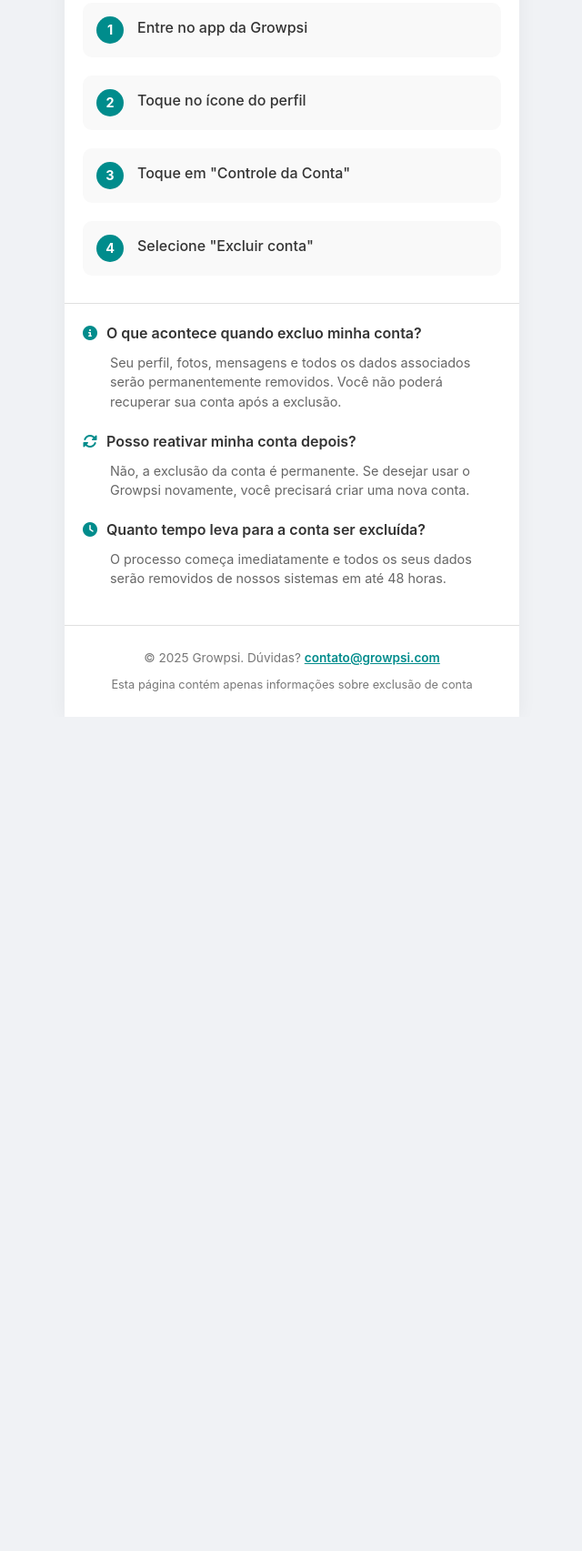
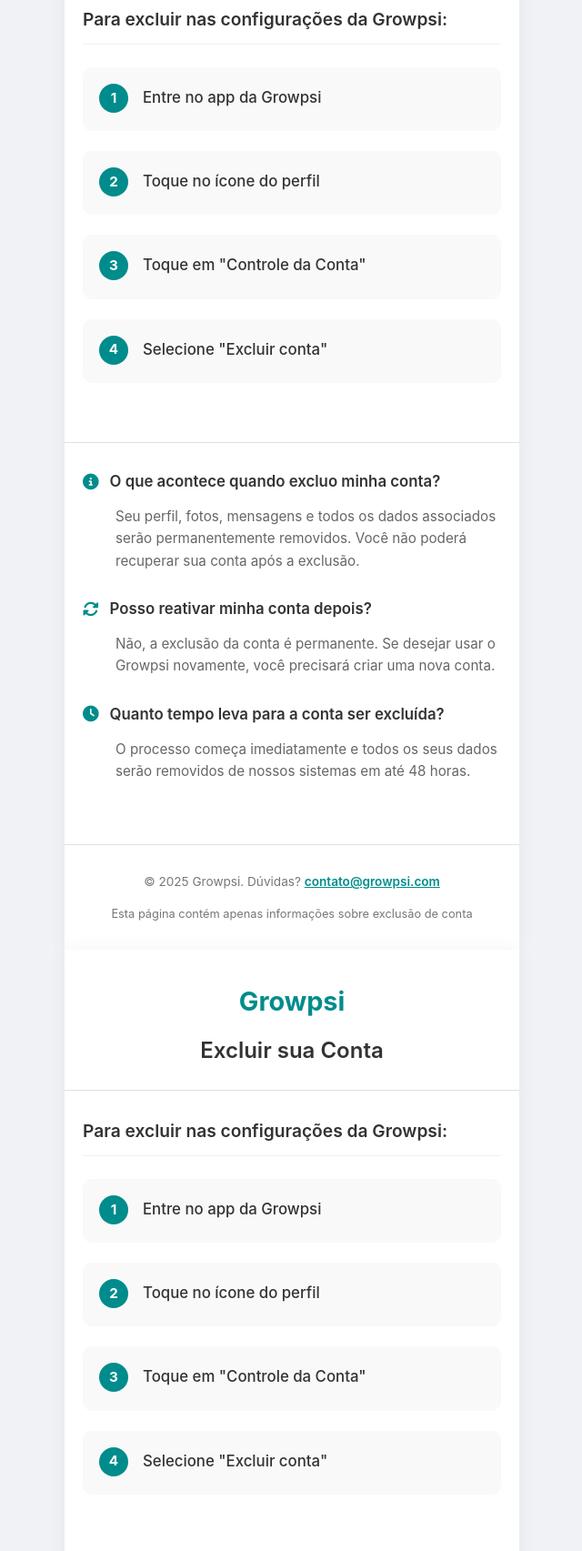
Before and after one commit to MadMaxMota/account_delete_growpsi, a plain HTML site: page index.html in a window 1280 px wide. Shown: the part 178-1883 px from the top of the page at 91% size, without its empty margins (319-959 px from the left). Before the commit the page ends 966 px from the top, so only its background shows below. Drawn offline with Linux system fonts and the light colour scheme.

Commit message:
Update index.html

```diff
--- a/index.html
+++ b/index.html
@@ -38,57 +38,40 @@
             background: white;
             color: #333;
             text-align: center;
-            padding: 30px 20px 20px;
+            padding: 35px 20px 25px;
             border-bottom: 1px solid #e0e0e0;
-            position: sticky;
-            top: 0;
-            z-index: 10;
         }
 
+        .logo {
+            font-size: 1.8rem;
+            font-weight: 700;
+            color: #008C8C;
+            margin-bottom: 15px;
+        }
 
         header h1 {
             font-size: 1.5rem;
             font-weight: 600;
-            margin-bottom: 10px;
             color: #333;
         }
 
-        .warning-box {
-            background: #fff8f8;
-            padding: 20px;
-            margin: 20px;
-            border-radius: 12px;
-            border: 1px solid rgba(231, 76, 60, 0.2);
-        }
-
-        .warning-box p {
-            color: #555;
-            font-size: 0.95rem;
-            margin-bottom: 15px;
-            line-height: 1.6;
-        }
-
-        .warning-box strong {
-            color: #e74c3c;
-        }
-
         .method-section {
-            padding: 0 20px;
+            padding: 30px 20px 20px;
         }
 
         .section-title {
             color: #333;
             font-size: 1.2rem;
             font-weight: 600;
-            margin-bottom: 20px;
-            padding-bottom: 10px;
+            margin-bottom: 25px;
+            padding-bottom: 12px;
             border-bottom: 1px solid #f0f2f5;
         }
 
         .steps {
             display: flex;
             flex-direction: column;
-            gap: 20px;
+            gap: 22px;
             margin-bottom: 30px;
         }
 
@@ -97,188 +80,78 @@
             align-items: flex-start;
             background: #f9f9f9;
             border-radius: 10px;
-            padding: 15px;
+            padding: 18px;
         }
 
         .step-number {
             background: #008C8C;
             color: white;
-            width: 30px;
-            height: 30px;
+            width: 32px;
+            height: 32px;
             border-radius: 50%;
             display: flex;
             align-items: center;
             justify-content: center;
             font-weight: bold;
-            font-size: 0.9rem;
-            margin-right: 15px;
+            font-size: 0.95rem;
+            margin-right: 16px;
             flex-shrink: 0;
         }
 
         .step-content {
             flex: 1;
+            padding-top: 3px;
         }
 
         .step-content h3 {
             color: #333;
-            margin-bottom: 5px;
-            font-size: 1rem;
+            margin-bottom: 6px;
+            font-size: 1.05rem;
             font-weight: 500;
         }
 
-        .step-content p {
-            color: #666;
-            font-size: 0.9rem;
-        }
-
-        .alternative-section {
-            background: #f0f7ff;
-            border-radius: 12px;
-            padding: 20px;
-            margin: 25px 20px;
-        }
-
-        .alternative-section h3 {
-            color: #008C8C;
-            margin-bottom: 15px;
-            font-size: 1.1rem;
-            display: flex;
-            align-items: center;
-        }
-
-        .alternative-section h3 i {
-            margin-right: 10px;
-            color: #008C8C;
-        }
-
-        .alternative-section p {
-            color: #555;
-            margin-bottom: 15px;
-            font-size: 0.95rem;
-            line-height: 1.6;
-        }
-
-        .btn {
-            display: inline-block;
-            background: #008C8C;
-            color: white;
-            padding: 14px 25px;
-            border-radius: 25px;
-            text-decoration: none;
-            font-weight: 600;
-            transition: all 0.2s ease;
-            border: none;
-            cursor: pointer;
-            font-size: 1rem;
-            text-align: center;
-            width: 100%;
-            margin-top: 10px;
-        }
-
-        .btn:hover {
-            background: #007070;
-            transform: translateY(-2px);
-            box-shadow: 0 4px 12px rgba(0, 140, 140, 0.25);
-        }
-
-        .btn-secondary {
-            background: white;
-            color: #e74c3c;
-            border: 1px solid #e0e0e0;
-        }
-
-        .btn-secondary:hover {
-            background: #f8f8f8;
-            box-shadow: 0 4px 12px rgba(231, 76, 60, 0.15);
-        }
-
-        .login-help {
-            padding: 15px 20px;
-            background: #f9f9f9;
-            border-radius: 12px;
-            margin: 20px;
-            text-align: center;
-        }
-
-        .login-help p {
-            color: #555;
-            font-size: 0.95rem;
-            margin-bottom: 15px;
-        }
-
-        .login-help a {
-            color: #008C8C;
-            text-decoration: none;
-            font-weight: 500;
-        }
-
-        .login-help a:hover {
-            text-decoration: underline;
-        }
-
         .additional-info {
-            padding: 20px;
+            padding: 30px 20px 20px;
             background: white;
             border-top: 1px solid #e0e0e0;
-            margin-top: 20px;
+            margin-top: 15px;
         }
 
         .info-item {
-            margin-bottom: 20px;
+            margin-bottom: 28px;
         }
 
         .info-item h3 {
             color: #333;
-            margin-bottom: 10px;
-            font-size: 1rem;
+            margin-bottom: 14px;
+            font-size: 1.05rem;
             font-weight: 600;
             display: flex;
             align-items: center;
         }
 
         .info-item h3 i {
-            margin-right: 10px;
+            margin-right: 12px;
             color: #008C8C;
+            font-size: 1.1rem;
         }
 
         .info-item p {
             color: #666;
-            font-size: 0.9rem;
-            padding-left: 30px;
+            font-size: 0.95rem;
+            padding-left: 36px;
+            line-height: 1.6;
         }
 
         footer {
             text-align: center;
-            padding: 25px 20px;
+            padding: 30px 20px;
             color: #777;
             font-size: 0.85rem;
             background: white;
             border-top: 1px solid #e0e0e0;
             width: 100%;
-        }
-
-        .app-link {
-            display: block;
-            padding: 15px 20px;
-            background: #f8f9fa;
-            border-radius: 12px;
-            margin: 0 20px 20px;
-            text-align: center;
-            text-decoration: none;
-            color: #008C8C;
-            font-weight: 500;
-            border: 1px solid #e0e0e0;
-            transition: all 0.2s;
-        }
-
-        .app-link:hover {
-            background: #f0f2f5;
-            transform: translateY(-2px);
-            box-shadow: 0 4px 12px rgba(0, 140, 140, 0.15);
-        }
-
-        .app-link i {
-            margin-right: 8px;
+            margin-top: 20px;
         }
 
         .highlight {
@@ -287,14 +160,21 @@
         }
 
         @media (max-width: 500px) {
-            .container {
-                max-width: 100%;
+            header {
+                padding: 30px 15px 20px;
             }
 
-            header {
-                padding: 20px 15px 15px;
+            .method-section {
+                padding: 25px 15px 15px;
             }
 
+            .additional-info {
+                padding: 25px 15px 15px;
+            }
+
+            footer {
+                padding: 25px 15px;
+            }
         }
     </style>
 </head>
@@ -304,7 +184,6 @@
             <div class="logo">Growpsi</div>
             <h1>Excluir sua Conta</h1>
         </header>
-
 
         <div class="method-section">
             <h2 class="section-title">Para excluir nas configurações da Growpsi:</h2>
@@ -340,6 +219,249 @@
             </div>
         </div>
 
+        <div class="additional-info">
+            <div class="info-item">
+                <h3><i class="fas fa-info-circle"></i> O que acontece quando excluo minha conta?</h3>
+                <p>Seu perfil, fotos, mensagens e todos os dados associados serão permanentemente removidos. Você não poderá recuperar sua conta após a exclusão.</p>
+            </div>
+
+            <div class="info-item">
+                <h3><i class="fas fa-sync-alt"></i> Posso reativar minha conta depois?</h3>
+                <p>Não, a exclusão da conta é permanente. Se desejar usar o Growpsi novamente, você precisará criar uma nova conta.</p>
+            </div>
+
+            <div class="info-item">
+                <h3><i class="fas fa-clock"></i> Quanto tempo leva para a conta ser excluída?</h3>
+                <p>O processo começa imediatamente e todos os seus dados serão removidos de nossos sistemas em até 48 horas.</p>
+            </div>
+        </div>
+
+        <footer>
+            <p>© 2025 Growpsi. Dúvidas? <a href="mailto:appgrowpsi@gmail.com" class="highlight">contato@growpsi.com</a></p>
+            <p style="margin-top: 15px; font-size: 0.8rem;">Esta página contém apenas informações sobre exclusão de conta</p>
+        </footer>
+    </div>
+</body>
+</html><!DOCTYPE html>
+<html lang="pt-BR">
+<head>
+    <meta charset="UTF-8">
+    <meta name="viewport" content="width=device-width, initial-scale=1.0">
+    <title>Excluir Conta - Growpsi</title>
+    <link rel="stylesheet" href="https://cdnjs.cloudflare.com/ajax/libs/font-awesome/6.4.0/css/all.min.css">
+    <style>
+        * {
+            margin: 0;
+            padding: 0;
+            box-sizing: border-box;
+            font-family: -apple-system, BlinkMacSystemFont, 'Segoe UI', Roboto, Helvetica, Arial, sans-serif;
+        }
+
+        body {
+            background: #f0f2f5;
+            color: #333;
+            line-height: 1.5;
+            min-height: 100vh;
+            padding: 0;
+            display: flex;
+            flex-direction: column;
+            align-items: center;
+        }
+
+        .container {
+            width: 100%;
+            max-width: 500px;
+            margin: 0 auto;
+            background: white;
+            min-height: 100vh;
+            position: relative;
+            box-shadow: 0 0 20px rgba(0, 0, 0, 0.05);
+        }
+
+        header {
+            background: white;
+            color: #333;
+            text-align: center;
+            padding: 35px 20px 25px;
+            border-bottom: 1px solid #e0e0e0;
+        }
+
+        .logo {
+            font-size: 1.8rem;
+            font-weight: 700;
+            color: #008C8C;
+            margin-bottom: 15px;
+        }
+
+        header h1 {
+            font-size: 1.5rem;
+            font-weight: 600;
+            color: #333;
+        }
+
+        .method-section {
+            padding: 30px 20px 20px;
+        }
+
+        .section-title {
+            color: #333;
+            font-size: 1.2rem;
+            font-weight: 600;
+            margin-bottom: 25px;
+            padding-bottom: 12px;
+            border-bottom: 1px solid #f0f2f5;
+        }
+
+        .steps {
+            display: flex;
+            flex-direction: column;
+            gap: 22px;
+            margin-bottom: 30px;
+        }
+
+        .step {
+            display: flex;
+            align-items: flex-start;
+            background: #f9f9f9;
+            border-radius: 10px;
+            padding: 18px;
+        }
+
+        .step-number {
+            background: #008C8C;
+            color: white;
+            width: 32px;
+            height: 32px;
+            border-radius: 50%;
+            display: flex;
+            align-items: center;
+            justify-content: center;
+            font-weight: bold;
+            font-size: 0.95rem;
+            margin-right: 16px;
+            flex-shrink: 0;
+        }
+
+        .step-content {
+            flex: 1;
+            padding-top: 3px;
+        }
+
+        .step-content h3 {
+            color: #333;
+            margin-bottom: 6px;
+            font-size: 1.05rem;
+            font-weight: 500;
+        }
+
+        .additional-info {
+            padding: 30px 20px 20px;
+            background: white;
+            border-top: 1px solid #e0e0e0;
+            margin-top: 15px;
+        }
+
+        .info-item {
+            margin-bottom: 28px;
+        }
+
+        .info-item h3 {
+            color: #333;
+            margin-bottom: 14px;
+            font-size: 1.05rem;
+            font-weight: 600;
+            display: flex;
+            align-items: center;
+        }
+
+        .info-item h3 i {
+            margin-right: 12px;
+            color: #008C8C;
+            font-size: 1.1rem;
+        }
+
+        .info-item p {
+            color: #666;
+            font-size: 0.95rem;
+            padding-left: 36px;
+            line-height: 1.6;
+        }
+
+        footer {
+            text-align: center;
+            padding: 30px 20px;
+            color: #777;
+            font-size: 0.85rem;
+            background: white;
+            border-top: 1px solid #e0e0e0;
+            width: 100%;
+            margin-top: 20px;
+        }
+
+        .highlight {
+            color: #008C8C;
+            font-weight: 600;
+        }
+
+        @media (max-width: 500px) {
+            header {
+                padding: 30px 15px 20px;
+            }
+
+            .method-section {
+                padding: 25px 15px 15px;
+            }
+
+            .additional-info {
+                padding: 25px 15px 15px;
+            }
+
+            footer {
+                padding: 25px 15px;
+            }
+        }
+    </style>
+</head>
+<body>
+    <div class="container">
+        <header>
+            <div class="logo">Growpsi</div>
+            <h1>Excluir sua Conta</h1>
+        </header>
+
+        <div class="method-section">
+            <h2 class="section-title">Para excluir nas configurações da Growpsi:</h2>
+
+            <div class="steps">
+                <div class="step">
+                    <div class="step-number">1</div>
+                    <div class="step-content">
+                        <h3>Entre no app da Growpsi</h3>
+                    </div>
+                </div>
+
+                <div class="step">
+                    <div class="step-number">2</div>
+                    <div class="step-content">
+                        <h3>Toque no ícone do perfil</h3>
+                    </div>
+                </div>
+
+                <div class="step">
+                    <div class="step-number">3</div>
+                    <div class="step-content">
+                        <h3>Toque em "Controle da Conta"</h3>
+                    </div>
+                </div>
+
+                <div class="step">
+                    <div class="step-number">4</div>
+                    <div class="step-content">
+                        <h3>Selecione "Excluir conta"</h3>
+                    </div>
+                </div>
+            </div>
+        </div>
 
         <div class="additional-info">
             <div class="info-item">
@@ -360,7 +482,7 @@
 
         <footer>
             <p>© 2025 Growpsi. Dúvidas? <a href="mailto:appgrowpsi@gmail.com" class="highlight">contato@growpsi.com</a></p>
-            <p style="margin-top: 10px; font-size: 0.8rem;">Esta página contém apenas informações sobre exclusão de conta</p>
+            <p style="margin-top: 15px; font-size: 0.8rem;">Esta página contém apenas informações sobre exclusão de conta</p>
         </footer>
     </div>
 </body>
```
